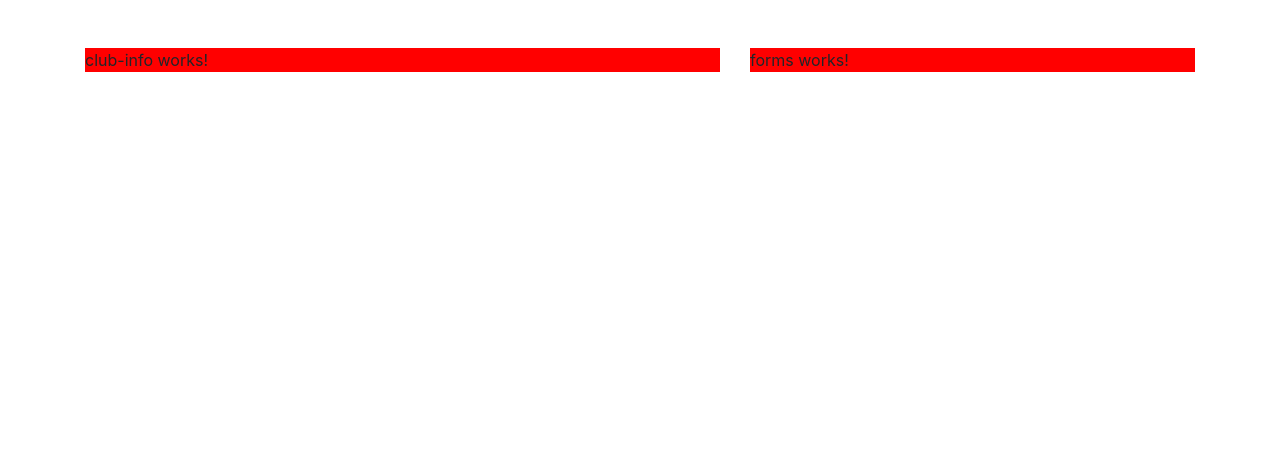
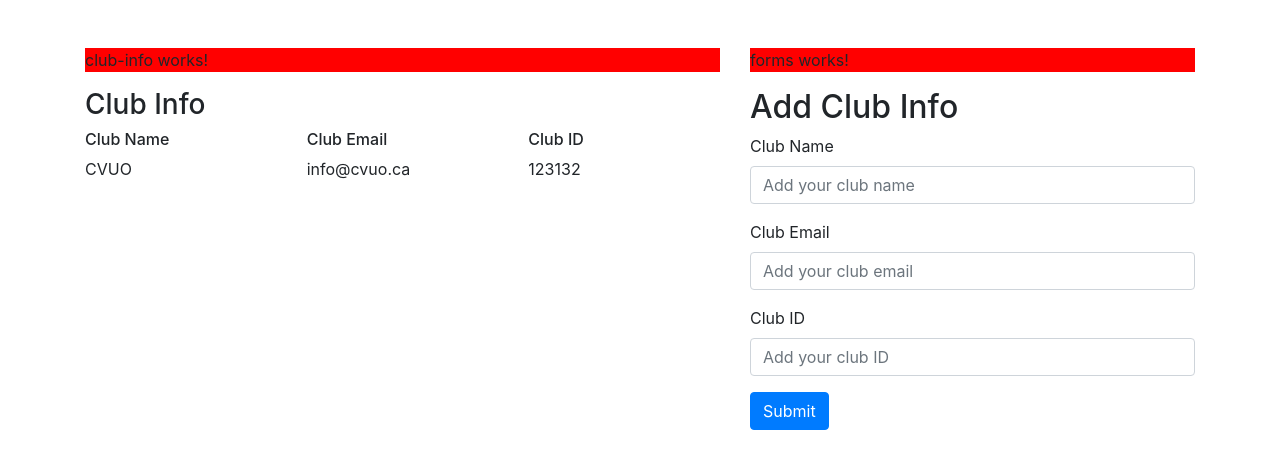
Before and after one commit to buhama/angular-funding-app, an Angular app: page / in a window 1280 px wide. Shown: the top 468 px of the page. Built offline with nearby package versions, Linux system fonts and the light colour scheme.

Commit message:
added forms and started displaying data

```diff
--- a/src/app/app.module.ts
+++ b/src/app/app.module.ts
@@ -6,12 +6,14 @@ import { AppComponent } from './app.component';
 import { NgbModule } from '@ng-bootstrap/ng-bootstrap';
 import { FormsComponent } from './components/forms/forms/forms.component';
 import { ClubInfoComponent } from './components/info/club-info/club-info.component';
+import { ClubInfoFormComponent } from './components/forms/club-info-form/club-info-form.component';
 
 @NgModule({
   declarations: [
     AppComponent,
     FormsComponent,
-    ClubInfoComponent
+    ClubInfoComponent,
+    ClubInfoFormComponent
   ],
   imports: [
     BrowserModule,
--- /dev/null
+++ b/src/app/components/forms/club-info-form/club-info-form.component.html
@@ -0,0 +1,12 @@
+<h2>Add Club Info</h2>
+<div class="form">
+    <form>
+        <label for="club-name" class='form-label'>Club Name</label>
+        <input type="text" class='form-control mb-3' id='club-name' placeholder='Add your club name'>
+        <label for="club-email" class='form-label'>Club Email</label>
+        <input type="email" class='form-control mb-3' id='club-email' placeholder='Add your club email'>
+        <label for="club-id" class='form-label'>Club ID</label>
+        <input type="number" class='form-control mb-3' id='club-id' placeholder='Add your club ID'>
+        <button type="submit" class='btn btn-primary'>Submit</button>
+    </form>
+</div>
--- /dev/null
+++ b/src/app/components/forms/club-info-form/club-info-form.component.ts
@@ -0,0 +1,15 @@
+import { Component, OnInit } from '@angular/core';
+
+@Component({
+  selector: 'app-club-info-form',
+  templateUrl: './club-info-form.component.html',
+  styleUrls: ['./club-info-form.component.css']
+})
+export class ClubInfoFormComponent implements OnInit {
+
+  constructor() { }
+
+  ngOnInit(): void {
+  }
+
+}
--- a/src/app/components/forms/forms/forms.component.html
+++ b/src/app/components/forms/forms/forms.component.html
@@ -1 +1,2 @@
 <p style='background-color: red;'>forms works!</p>
+<app-club-info-form></app-club-info-form>
--- a/src/app/components/info/club-info/club-info.component.html
+++ b/src/app/components/info/club-info/club-info.component.html
@@ -1 +1,18 @@
 <p style='background-color:red'>club-info works!</p>
+<h3>Club Info</h3>
+<div class="info">
+    <div class="row">
+        <div class="col">
+            <h6>Club Name</h6>
+            <p>CVUO</p>
+        </div>
+        <div class="col">
+            <h6>Club Email</h6>
+            <p>info@cvuo.ca</p>
+        </div>
+        <div class="col">
+            <h6>Club ID</h6>
+            <p>123132</p>
+        </div>
+    </div>
+</div>
```
Also changed, not shown: src/app/components/forms/club-info-form/club-info-form.component.css (added), 1 other file (tests, documents, lock files or other folders).
